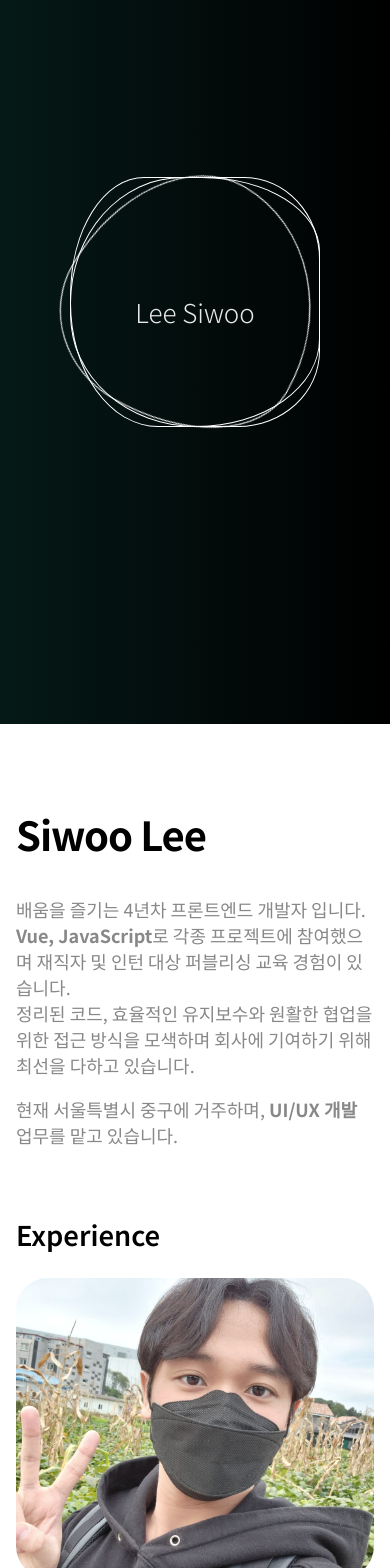
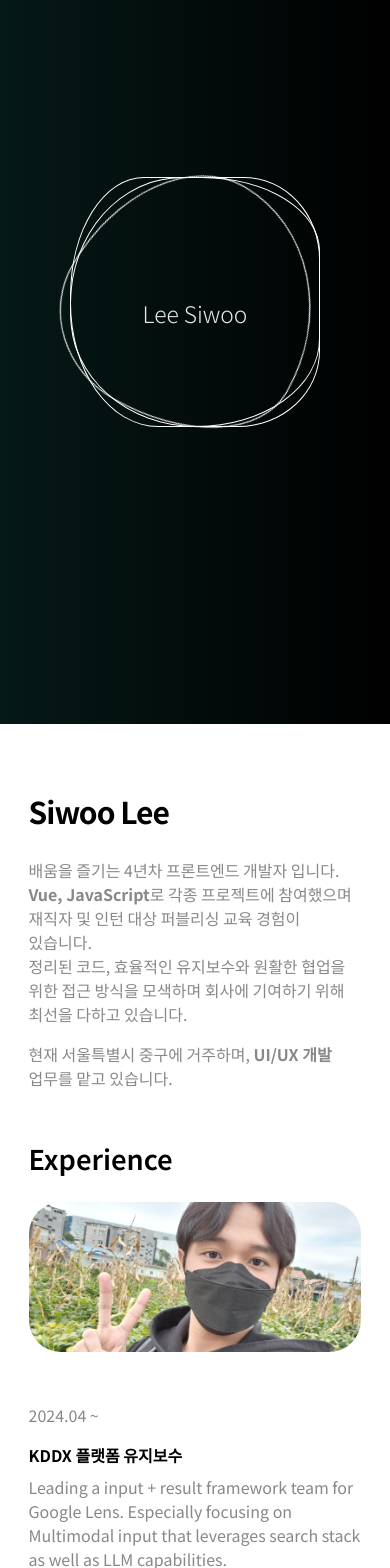
Before and after one commit to lswdev/simple-portfolio, a Vue app in the folder portfolio/: page /enter in a window 390 px wide. Shown: the part 120-1688 px from the top of the page. Built offline with nearby package versions, Linux system fonts and the light colour scheme.

Commit message:
스크롤 모바일 대응 및 각종 css, 컴포넌트 추가

```diff
--- a/portfolio/src/App.vue
+++ b/portfolio/src/App.vue
@@ -28,20 +28,46 @@ export default {
   data: () => ({
     page: 0,
     startY: 0,
+    isScreenSmall: false,
   }),
   mounted() {
-    window.addEventListener('wheel', this.handleWheel, { passive: false });
-    window.addEventListener('touchstart', this.handleTouchStart, { passive: false });
-    window.addEventListener('touchmove', this.handleTouchMove, { passive: false });
+    this.checkScreenWidth(); // 처음 로딩 시 화면 크기 확인
+    window.addEventListener('resize', this.checkScreenWidth); // 창 크기 변경 시 이벤트 리스너 추가
+    if (!this.isScreenSmall) {
+      window.addEventListener('wheel', this.handleWheel, {passive: false});
+      window.addEventListener('touchstart', this.handleTouchStart, {passive: false});
+      window.addEventListener('touchmove', this.handleTouchMove, {passive: false});
+    }
   },
   beforeDestroy() {
-    window.removeEventListener('wheel', this.handleWheel);
-    window.removeEventListener('touchstart', this.handleTouchStart);
-    window.removeEventListener('touchmove', this.handleTouchMove);
+    window.removeEventListener('resize', this.checkScreenWidth);
+
+    if (!this.isScreenSmall) {
+      window.removeEventListener('wheel', this.handleWheel);
+      window.removeEventListener('touchstart', this.handleTouchStart);
+      window.removeEventListener('touchmove', this.handleTouchMove);
+    }
   },
   methods: {
+    checkScreenWidth() {
+      // 화면 크기를 확인하고 1000px 미만일 때 일반 스크롤로 전환
+      this.isScreenSmall = window.innerWidth < 1000;
+
+      // 화면 크기가 1000px 이상일 때만 페이지 단위 스크롤 이벤트 적용
+      if (this.isScreenSmall) {
+        window.removeEventListener('wheel', this.handleWheel);
+        window.removeEventListener('touchstart', this.handleTouchStart);
+        window.removeEventListener('touchmove', this.handleTouchMove);
+      } else {
+        window.addEventListener('wheel', this.handleWheel, { passive: false });
+        window.addEventListener('touchstart', this.handleTouchStart, { passive: false });
+        window.addEventListener('touchmove', this.handleTouchMove, { passive: false });
+      }
+    },
     handleWheel(e) {
       e.preventDefault();
+      if (this.isScreenSmall) return; // 작은 화면에서는 일반 스크롤로 동작
+
       const wrap = document.getElementsByClassName('common-page')[0];
       const container = wrap.children;
       const lastPage = container.length;
@@ -58,21 +84,17 @@ export default {
         this.page = lastPage;
       }
 
-      // const pointer = document.querySelector('.cursor-custom');
-      // if (this.page !== 0) {
-      //   pointer.style.zIndex = 1000;
-      // } else {
-      //   pointer.style.zIndex = 0;
-      // }
-
       this.page = Math.max(0, Math.min(this.page, lastPage));
 
       wrap.style.top = this.page * -100 + 'vh';
     },
     handleTouchStart(e) {
+      if (this.isScreenSmall) return; // 작은 화면에서는 일반 스크롤로 동작
       this.startY = e.touches[0].clientY;
     },
     handleTouchMove(e) {
+      if (this.isScreenSmall) return; // 작은 화면에서는 일반 스크롤로 동작
+
       const wrap = document.getElementsByClassName('common-page')[0];
       const moveY = e.touches[0].clientY - this.startY;
 
@@ -87,6 +109,7 @@ export default {
       wrap.style.top = this.page * -100 + 'vh';
     },
     handlePageSlide() {
+      if (this.isScreenSmall) return; // 작은 화면에서는 일반 스크롤로 동작
       this.page++;
       const wrap = document.getElementsByClassName('common-page')[0];
       wrap.style.top = this.page * -100 + 'vh';
--- a/portfolio/src/assets/css/app.css
+++ b/portfolio/src/assets/css/app.css
@@ -27,7 +27,7 @@
   -webkit-font-smoothing: inherit;
 }
 *::-webkit-scrollbar {
-  display: none
+  display: none;
 }
 html, body {
   width: 100%;
--- a/portfolio/src/assets/css/button.css
+++ b/portfolio/src/assets/css/button.css
@@ -35,3 +35,7 @@ button:hover {
 button:active {
   filter: brightness(0.975);
 }
+
+#intro-submit-btn {
+  background-color: #020c0b;
+}
--- a/portfolio/src/assets/css/enter.css
+++ b/portfolio/src/assets/css/enter.css
@@ -138,3 +138,13 @@
     padding: 8px 14px;
   }
 }
+@media all and (max-width: 400px) {
+  .custom-area h2.my-name {
+    margin-top: 0;
+    margin-bottom: 1.125rem;
+    font-size: 1.425rem;
+  }
+  .custom-area .inputBx button {
+    margin-top: 0.5rem;
+  }
+}
--- a/portfolio/src/assets/css/intro.css
+++ b/portfolio/src/assets/css/intro.css
@@ -23,11 +23,39 @@
   gap: 0 1rem;
 }
 .grid-contents {
+  height: 50vh;
   grid-area: contents;
   display: flex;
   flex-direction: column;
   gap: 2rem;
+  overflow-y: scroll;
 }
+
+/* 스크롤바 커스텀 */
+.grid-contents::-webkit-scrollbar {
+  display: block !important;
+  width: 5px;
+  height: 5px;
+}
+
+.grid-contents::-webkit-scrollbar-thumb {
+  height: 40%;
+  cursor: pointer;
+  /* 스크롤바 색상 */
+  background-image: -webkit-gradient(linear,
+  100% 0%,
+  0% 100%,
+  from(#FFF),
+  to(#FFF),
+  color-stop(.5, #343834));
+  border-radius: 10px; /* 스크롤바 둥근 테두리 */
+}
+
+.grid-contents::-webkit-scrollbar-track {
+  background: #FFF;  /*스크롤바 뒷 배경 색상*/
+  border-radius: 10px;
+}
+
 .grid-contents > .exp {
   display: flex;
   flex-direction: row;
@@ -57,15 +85,52 @@
   image-rendering: auto;
 }
 
+section.page-contain h2 {
+  font-size: 40px;
+  letter-spacing: -1px;
+}
+section.page-contain p {
+  font-size: 18px;
+  color: rgb(136, 136, 136);
+  word-break: keep-all;
+}
+section.page-contain p > b {
+  color: #000;
+}
+
 @media (max-width: 1000px) {
+  #intro-page {
+    height: auto;
+  }
   #intro-page .item-grid {
     grid-template-areas:
       "picture picture"
       "contents contents";
     grid-template-columns: 1fr; /* 모든 열이 동일한 너비 */
   }
+  #intro-page .item-contain:first-child {
+    padding: 1.5rem 0 2rem;
+  }
+  section.page-contain h2 {
+    font-size: 30px;
+  }
+  section.page-contain p {
+    font-size: 16px;
+  }
+  .grid-contents {
+    margin-top: 2rem;
+  }
+  .grid-contents > .exp {
+    flex-direction: column !important;
+    justify-content: flex-start !important;
+    align-items: flex-start !important;
+    gap: 1rem !important;
+    padding-top: 1.2rem;
+  }
   .grid-picture {
     width: 100%;
+    height: 150px;
+    background-size: 100%;
   }
   .item-grid > div:first-child {
     order: 2;
@@ -75,18 +140,8 @@
   }
 }
 
-@media all and (max-width: 1032px) {
-
+@media all and (max-width: 1000px) {
+  .page-contain {
+    padding: 1rem 1.785rem;
+  }
 }
-
-section.page-contain h2 {
-  font-size: 40px;
-  letter-spacing: -1px;
-}
-section.page-contain p {
-  font-size: 18px;
-  color: rgb(136, 136, 136);
-}
-section.page-contain p > b {
-  color: #000;
-}
--- a/portfolio/src/assets/css/works.css
+++ b/portfolio/src/assets/css/works.css
@@ -10,20 +10,6 @@
     "contents picture";
   grid-template-columns: 1fr 300px;
   gap: 0 1rem;
-}
-.grid-contents {
-  grid-area: contents;
-  display: flex;
-  flex-direction: column;
-  gap: 2rem;
-}
-.grid-contents > .exp {
-  display: flex;
-  flex-direction: row;
-  justify-content: space-between;
-  align-items: flex-start;
-  gap: 2rem;
-  color: #888;
 }
 
 
@@ -38,3 +24,14 @@
 .work-modal::-webkit-scrollbar {
   /*display: none;*/
 }
+.works-grid {
+  display: flex;
+  flex-flow: row wrap;
+  justify-content: center;
+  gap: 1rem;
+}
+.works-grid > div {
+  width: calc(100%/2);
+  border: 1px solid black;
+  box-sizing: border-box;
+}
--- a/portfolio/src/views/Works.vue
+++ b/portfolio/src/views/Works.vue
@@ -2,8 +2,14 @@
 <template>
   <div id="work-page">
     <div class="page-contain">
-      <div class="item-contain">
-
+      <div class="item-contain" style="padding-top: 4rem">
+        <div class="item-title item-grid"> Works </div>
+        <div class="works-grid">
+          <div></div>
+          <div></div>
+          <div></div>
+          <div></div>
+        </div>
         <button type="button" @click="showModal">모달 토글</button>
       </div>
       <!--<figure>
```
